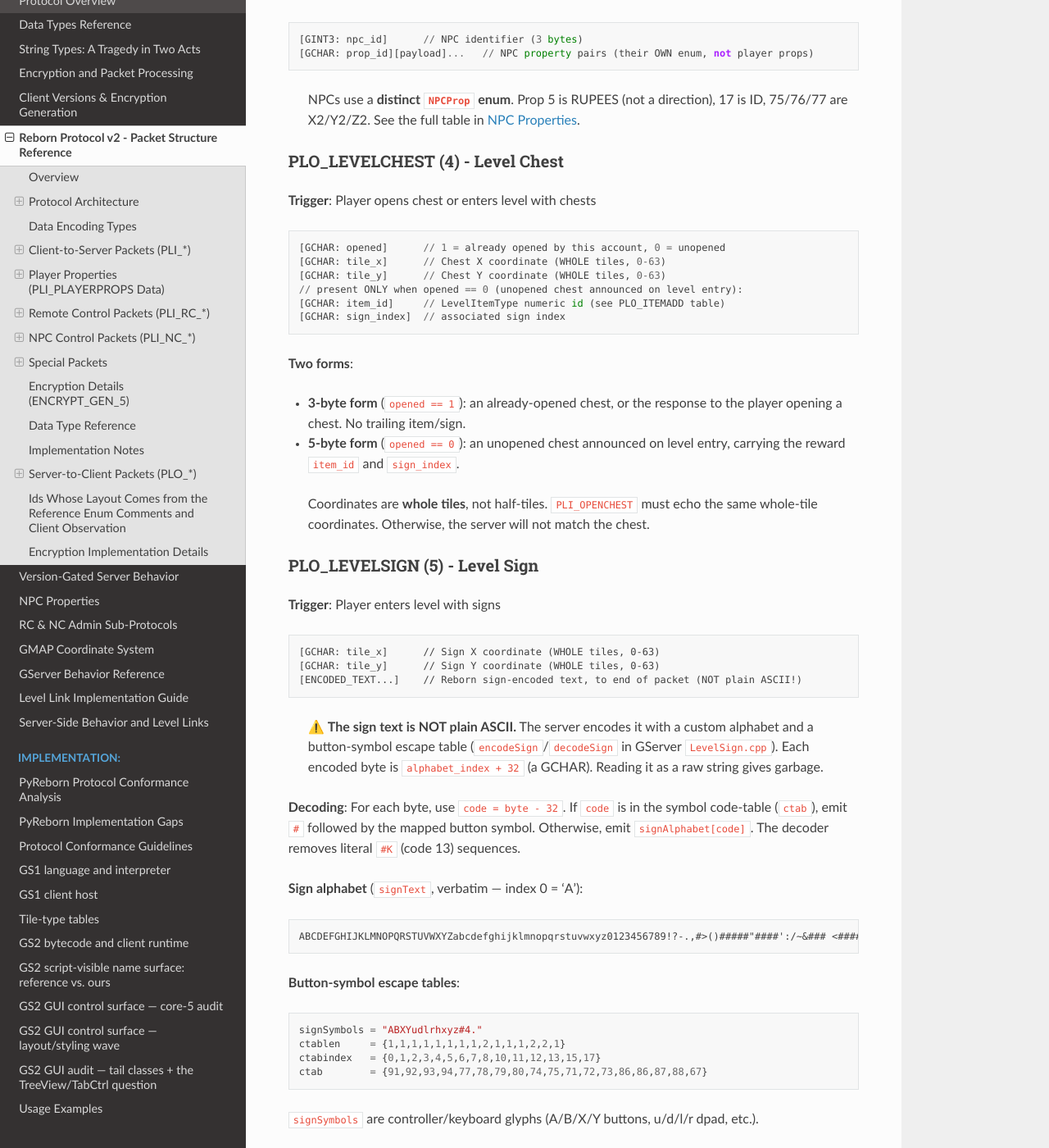
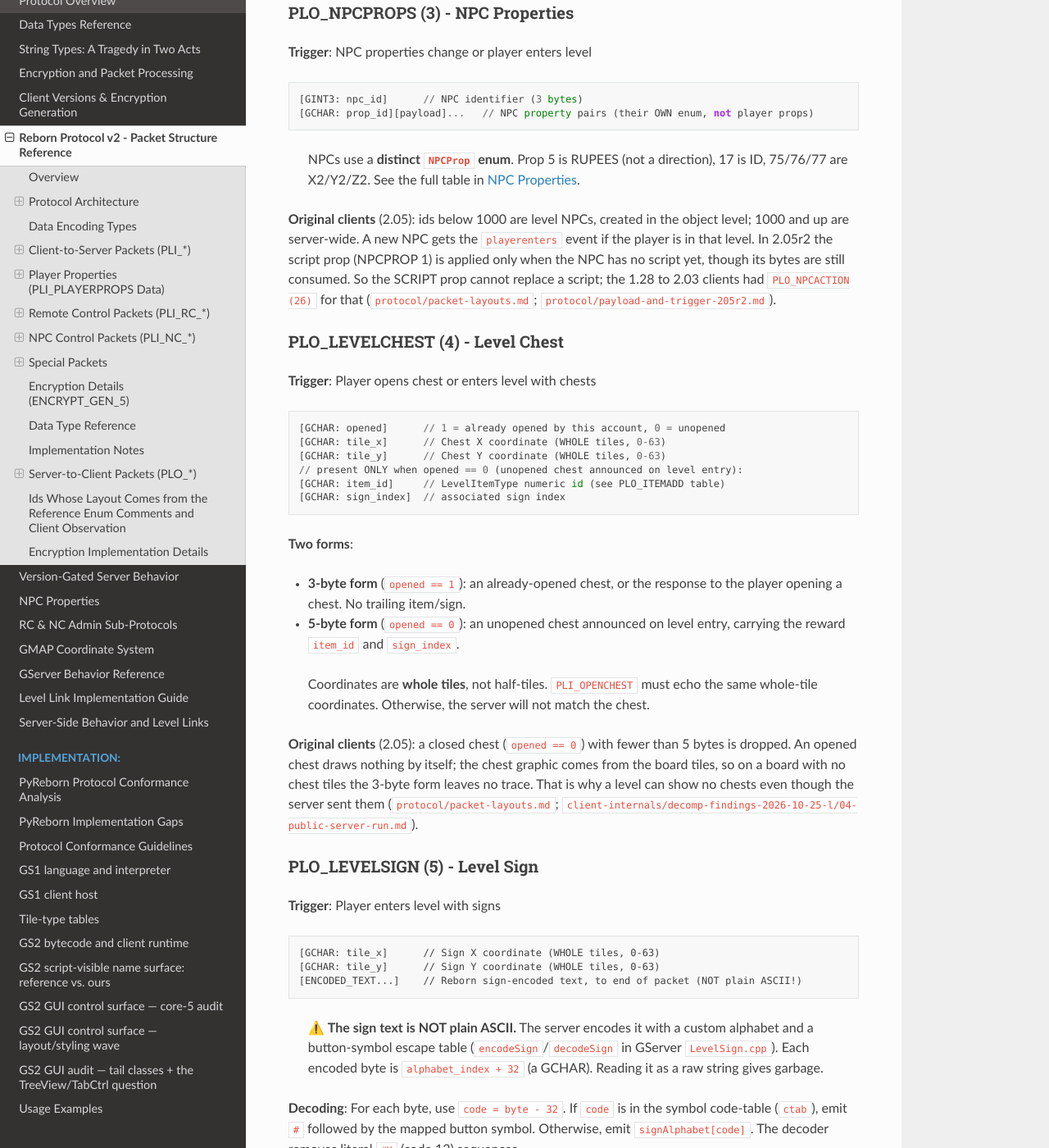
Before and after one commit to hosler/reborn-protocol-docs, a Sphinx documentation site: the page built from docs/protocol/packet-structures.md, in a window 1280 px wide and 1400 px high, scrolled down 31248 px. Shown: the whole window at 82% size. Built offline with Sphinx 7.4.7 and the Read the Docs theme 3.1.0, drawn with Linux system fonts in a browser that asks for light colours; some of the changed text lies outside the part shown.

Commit message:
Level objects: what the original clients require of chests, signs, NPC props and board changes
Co-Authored-By: Claude Opus 5.5 <noreply@anthropic.com>
Claude-Session: https://claude.ai/code/session_01UG2Sqj3AfdfVRC86AzKWQa

````diff
--- a/docs/protocol/packet-structures.md
+++ b/docs/protocol/packet-structures.md
@@ -297,6 +297,9 @@ documented only in a comment. The server does not parse them. It forwards the ra
 [GCHAR: tile_x]      // X coordinate in tiles
 [GCHAR: tile_y]      // Y coordinate in tiles
 ```
+
+**Original clients**: sent from 1.21; the New World beta clients do not send it. The server
+replies with `PLO_LEVELCHEST` in the 3-byte opened form ([`protocol/packet-layouts.md`](https://github.com/squirelworks/Graal_analysis/blob/main/protocol/packet-layouts.md)).
 
 ### PLI_PUTNPC (21) - Place NPC
 **Trigger**: Player places an NPC (when putnpc enabled)
@@ -1259,6 +1262,12 @@ player/NPC props. `getProps()` emits props 1..10 in order (prop 0 = ID is the le
 > NPCs use a **distinct `NPCProp` enum**. Prop 5 is RUPEES (not a direction), 17 is ID,
 > 75/76/77 are X2/Y2/Z2. See the full table in [NPC Properties](npc-properties.md).
 
+**Original clients** (2.05): ids below 1000 are level NPCs, created in the object level; 1000
+and up are server-wide. A new NPC gets the `playerenters` event if the player is in that
+level. In 2.05r2 the script prop (NPCPROP 1) is applied only when the NPC has no script yet,
+though its bytes are still consumed. So the SCRIPT prop cannot replace a script; the 1.28 to
+2.03 clients had `PLO_NPCACTION (26)` for that ([`protocol/packet-layouts.md`](https://github.com/squirelworks/Graal_analysis/blob/main/protocol/packet-layouts.md); [`protocol/payload-and-trigger-205r2.md`](https://github.com/squirelworks/Graal_analysis/blob/main/protocol/payload-and-trigger-205r2.md)).
+
 ### PLO_LEVELCHEST (4) - Level Chest
 **Trigger**: Player opens chest or enters level with chests
 ```
@@ -1278,6 +1287,11 @@ player/NPC props. `getProps()` emits props 1..10 in order (prop 0 = ID is the le
 > Coordinates are **whole tiles**, not half-tiles. `PLI_OPENCHEST` must echo the same
 > whole-tile coordinates. Otherwise, the server will not match the chest.
 
+**Original clients** (2.05): a closed chest (`opened == 0`) with fewer than 5 bytes is dropped.
+An opened chest draws nothing by itself; the chest graphic comes from the board tiles, so on
+a board with no chest tiles the 3-byte form leaves no trace. That is why a level can show
+no chests even though the server sent them ([`protocol/packet-layouts.md`](https://github.com/squirelworks/Graal_analysis/blob/main/protocol/packet-layouts.md); [`client-internals/decomp-findings-2026-10-25-l/04-public-server-run.md`](https://github.com/squirelworks/Graal_analysis/blob/main/client-internals/decomp-findings-2026-10-25-l/04-public-server-run.md)).
+
 ### PLO_LEVELSIGN (5) - Level Sign
 **Trigger**: Player enters level with signs
 ```
@@ -1308,6 +1322,9 @@ ctabindex   = {0,1,2,3,4,5,6,7,8,10,11,12,13,15,17}
 ctab        = {91,92,93,94,77,78,79,80,74,75,71,72,73,86,86,87,88,67}
 ```
 `signSymbols` are controller/keyboard glyphs (A/B/X/Y buttons, u/d/l/r dpad, etc.).
+
+**Original clients** (2.05): the packet needs at least 2 bytes (the position); the text may
+be empty ([`protocol/packet-layouts.md`](https://github.com/squirelworks/Graal_analysis/blob/main/protocol/packet-layouts.md)).
 
 ### PLO_LEVELNAME (6) - Level Name
 **Trigger**: Player enters level
@@ -1342,6 +1359,12 @@ sets the layer prefix.
 
 **Source**: `server/src/level/LevelBoardChange.cpp:73-81` (build), `Level::alterBoard`
 (`server/src/level/Level.cpp:1610`, tiles read via `readGShort()`).
+
+**Original clients** (2.05): the packet is applied only when its length is at least
+`w × h × 2 + 4`. In a two-client capture with the reference server, the server sent
+`PLO_BOARDMODIFY` with the reported bytes to both clients, the reporter included, and 15.0 s
+later (`respawntime = 15`) sent the original tiles back ([`protocol/packet-layouts.md`](https://github.com/squirelworks/Graal_analysis/blob/main/protocol/packet-layouts.md), board-change-on-the-wire
+section).
 
 ### PLO_BOARDMODIFY2 (186) - Board Modification (GMAP / Map-Position Form)
 **Trigger**: Board change on a gmap (sent to the nearby segments,
````
